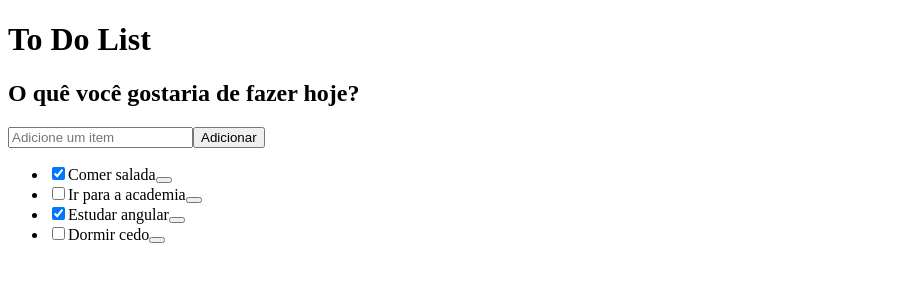
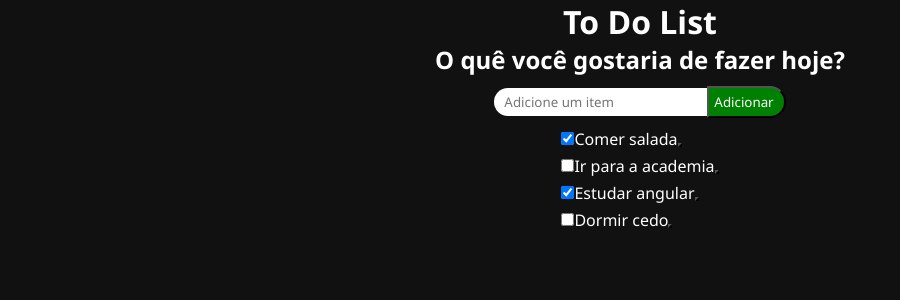
Before and after one commit to caioorleans/to-do-list, an Angular app: page / in a window 1280 px wide. Shown: the top 300 px of the page, without its empty margins (0-900 px from the left). Built offline with nearby package versions, Linux system fonts and the light colour scheme.

Commit message:
Estilizado o app-component

```diff
--- a/src/app/app.component.css
+++ b/src/app/app.component.css
@@ -0,0 +1,39 @@
+.container{
+  display: flex;
+  flex-direction: column;
+  align-items: center;
+}
+
+.container h2{
+  margin-bottom: 10px;
+}
+
+.input{
+  margin-bottom: 10px;
+}
+
+.input input{
+  background-color: white;
+  border-width: 0px;
+  padding: 5px;
+  padding-left: 10px;
+  border-radius: 20px 0px 0px 20px;
+  color:black
+}
+
+.input input:focus{
+  outline:none;
+}
+
+.input button{
+  box-sizing: border-box;
+  background-color: green;
+  padding: 5px;
+  padding-right: 10px;
+  border-radius: 0px 20px 20px 0px;
+}
+
+li{
+  list-style: none;
+  margin-bottom: 5px;
+}
--- a/src/app/app.component.html
+++ b/src/app/app.component.html
@@ -1,17 +1,19 @@
+<div class="container">
   <h1>To Do List</h1>
   <h2>O quê você gostaria de fazer hoje?</h2>
 
+  <div class="input">
     <input
       #newItem
       placeholder="Adicione um item"
-  (keyup.enter)="addItem(newItem.value);
-  newItem.value=''"
-  id="addItemInput"
-/>
+      (keyup.enter)="addItem(newItem.value); newItem.value=''"
+      id="addItemInput" />
     <button (click)="addItem(newItem.value)">Adicionar</button>
+  </div>
 
   <ul>
     <li *ngFor="let item of allItems">
       <app-item (remove)="removeItem(item)" [item]="item"></app-item>
     </li>
   </ul>
+</div>
--- a/src/styles.css
+++ b/src/styles.css
@@ -1 +1,8 @@
-/* You can add global styles to this file, and also import other style files */
+*{
+    margin: 0;
+    padding: 0;
+    box-sizing: border-box;
+    background-color: #111111;
+    color:white;
+    font-family: 'Segoe UI', Tahoma, Geneva, Verdana, sans-serif;
+  }
```
Lines whose indentation alone changed are shown as unchanged.
